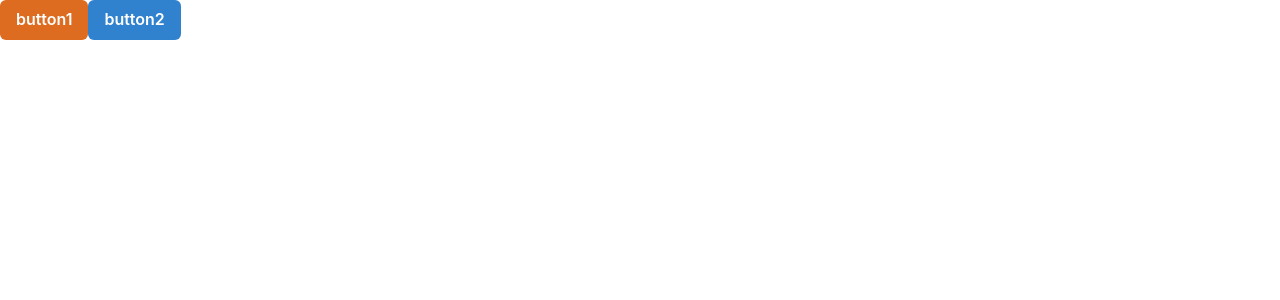
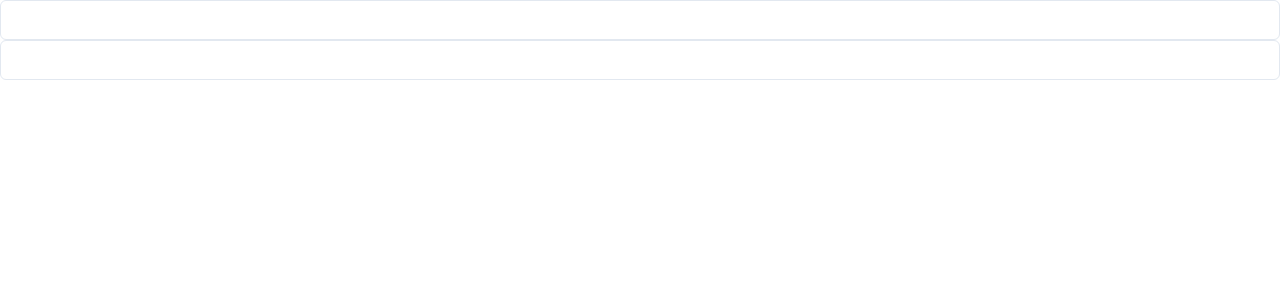
Before and after one commit to amz940/react20231031, a React (Create React App) app: page / in a window 1280 px wide. Shown: the top 300 px of the page. Built offline with nearby package versions, Linux system fonts and the light colour scheme.

Commit message:
event handler method에 event 객체가 전달된다

```diff
--- a/src/App.js
+++ b/src/App.js
@@ -1,23 +1,16 @@
-import { Button } from "@chakra-ui/react";
+import { Input } from "@chakra-ui/react";
 
 function App(props) {
-  // 브라우저가 이벤트 핸들러 메소드에
-  // event 객체를 매개값으로 넣어준다 보통 줄여서 e로 넣는다
-  function handleClick(event) {
-    // console.log(event);
-    console.log(event.target);
-    // console.log(event.target.className);
-    // console.log(event.target.type);
+  function handleChange(e) {
+    // console.log("인풋값이 변경됨");
+    console.log(e.target.value);
   }
 
+  // onChange = 인풋에 입력되는 값 표현
   return (
     <div>
-      <Button colorScheme="orange" onClick={handleClick}>
-        button1
-      </Button>
-      <Button colorScheme="blue" onClick={handleClick}>
-        button2
-      </Button>
+      <Input onChange={handleChange} />
+      <Input onChange={handleChange} />
     </div>
   );
 }
```
